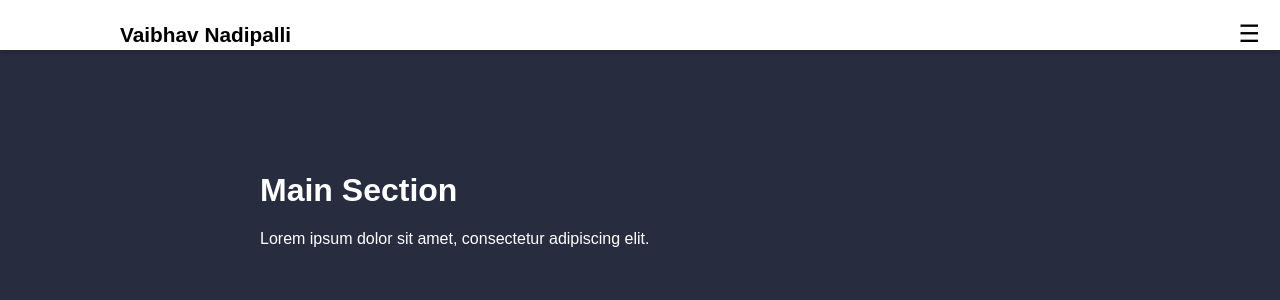
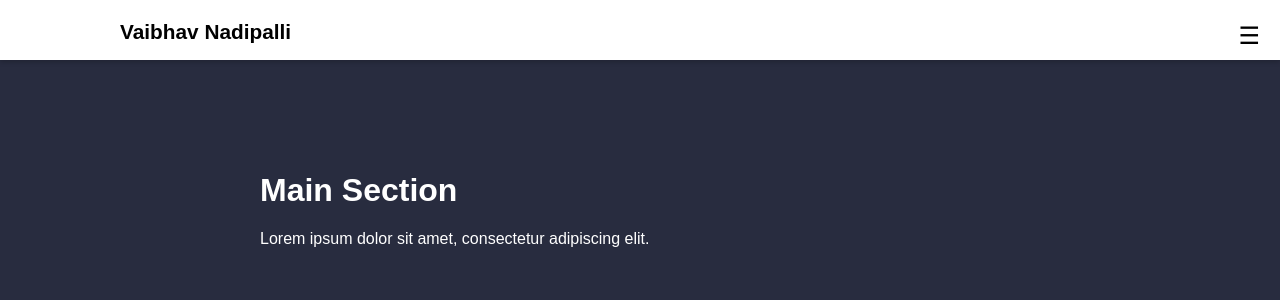
Before and after one commit to Vaibhav-Nadipalli/vaibhav-nadipalli.github.io, a Jekyll site: the page built from index.markdown, in a window 1280 px wide. Shown: the top 300 px of the page. Built offline with Jekyll 4.4.1, drawn with Linux system fonts in a browser that asks for light colours.

Commit message:
Update styles.css

```diff
--- a/assets/css/styles.css
+++ b/assets/css/styles.css
@@ -25,7 +25,7 @@ header {
     z-index: 1000;
     padding: 15px 0; /* Vertical padding decreased by 15 pixels */
     box-shadow: 0 2px 5px rgba(0,0,0,0.2);
-    height: 50px; /* Decreased height by 15 pixels */
+    height: 60px; /* Decreased height by 15 pixels */
 }
 
 .nav-container {
@@ -38,7 +38,7 @@ header {
 .nav-title {
     font-size: 1.3em; /* Font size */
     color: #000; /* Black color */
-    margin: 0; /* Reset margin */
+    margin: 10; /* Reset margin */
     padding: 0; /* Reset padding */
     margin-left: 100px; /* Increased margin for space from left edge */
 }
@@ -50,7 +50,7 @@ header {
 .nav-toggle-label {
     font-size: 1.5em;
     cursor: pointer;
-    margin-left: 30px; /* Increased margin between hamburger menu and title */
+    margin-left: 50px; /* Increased margin between hamburger menu and title */
 }
 
 nav {
```
